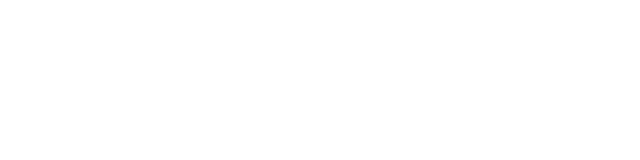
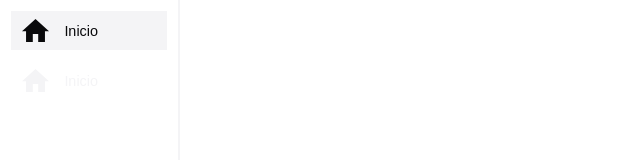
Before and after one commit to mateusmdev/MyImage-Ref, a Vue app: page / in a window 1280 px wide. Shown: the top 160 px of the page, without its empty margins (0-640 px from the left). Built offline with nearby package versions, Linux system fonts and the light colour scheme; the HTML template or start-up script is replaced by a standard one.

Commit message:
feature: basic creation of the header side bar and mocked menu items.

```diff
--- a/src/App.vue
+++ b/src/App.vue
@@ -1,10 +1,11 @@
 <script setup lang="ts">
 import { RouterLink, RouterView } from 'vue-router'
+import Header from './components/Header.vue'
+
 </script>
 
 <template>
-  <header>
-  </header>
+  <Header />
 
   <main>
     <RouterView />
@@ -12,4 +13,7 @@
 </template>
 
 <style scoped>
+main {
+  padding: 1rem;
+}
 </style>
--- /dev/null
+++ b/src/components/Header.vue
@@ -0,0 +1,54 @@
+<script setup lang="ts">
+import HeaderItem from './HeaderItem.vue';
+import HomeSvg from './icons/HomeSvg.vue';
+
+import { reactive } from 'vue'
+
+const headerItemList = [
+	{
+		name: 'Inicio',
+		alt: 'a home icon',
+		icon: HomeSvg
+	},
+	{
+		name: 'Inicio',
+		alt: 'a home icon',
+		icon: HomeSvg
+	}
+]
+
+const states = reactive({
+	activeLinkIndex: 0
+})
+</script>
+
+<template>
+	<header>
+  	<nav>
+    	<ul>
+        <li v-for="(item, index) in headerItemList" :key="index">
+					<HeaderItem
+						:name="item.name"
+						:alt="item.alt"
+						:icon="item.icon"
+						:isActive="states.activeLinkIndex === index"
+						@click="states.activeLinkIndex = index"
+					>
+					</HeaderItem>
+				</li>
+    	</ul>
+  	</nav>
+	</header>
+</template>
+
+<style scoped lang="scss">
+header {
+	border-right: 2px solid #F4F4F6;
+  width: 180px;
+	padding: 0.7rem;
+
+	li {
+		margin-bottom: 0.7rem;
+	}
+}
+</style>
--- /dev/null
+++ b/src/components/HeaderItem.vue
@@ -0,0 +1,45 @@
+<script setup lang="ts">
+import type { Component } from 'vue';
+
+type PropsDefinition = {
+  name: string,
+  alt?: string,
+  icon: Component,
+  isActive: boolean
+}
+
+const props = defineProps<PropsDefinition>()
+</script>
+
+<template>
+  <a
+    href="#"
+    :class="{selected: props.isActive}"
+  >
+    <component
+      :is="props.icon"
+      class="icon"
+      :color="props.isActive ? '#09090B' : '#F4F4F6'"
+    />
+    {{ props.name }}
+  </a>
+</template>
+
+<style scoped lang="scss">
+a {
+  display: flex;
+  padding: 0.5rem 0.7rem;
+  align-items: center;
+  font-size: 0.9rem;
+  color: #F4F4F6;
+
+  &.selected {
+    background: #F4F4F6;
+    color: #09090B;
+  }
+
+  .icon {
+    margin-right: 15px;
+  }
+}
+</style>
--- /dev/null
+++ b/src/components/icons/HomeSvg.vue
@@ -0,0 +1,13 @@
+<script setup lang="ts">
+type PropsDefinition = {
+  color?: string
+}
+
+const props = defineProps<PropsDefinition>()
+</script>
+
+<template>
+  <svg width="27" height="23" viewBox="0 0 27 23" fill="none" xmlns="http://www.w3.org/2000/svg">
+    <path d="M10.8 23V14.8824H16.2V23H22.95V12.1765H27L13.5 0L0 12.1765H4.05V23H10.8Z" :fill="props.color || '#858587'"/>
+  </svg>
+</template>
--- a/src/scss/global.scss
+++ b/src/scss/global.scss
@@ -5,7 +5,15 @@
     font-family: Arial, Helvetica, sans-serif;
     font-size: 1rem;
 }
+#app {
+    display: flex;
+    height: 100vh;
 
-ul, ol {
-    list-style: none;
+    a {
+        text-decoration: none;
+    }
+
+    ul, ol {
+        list-style: none;
+    }
 }
```
Also changed, not shown: src/views/HomeView.vue (line endings or trailing spaces).
